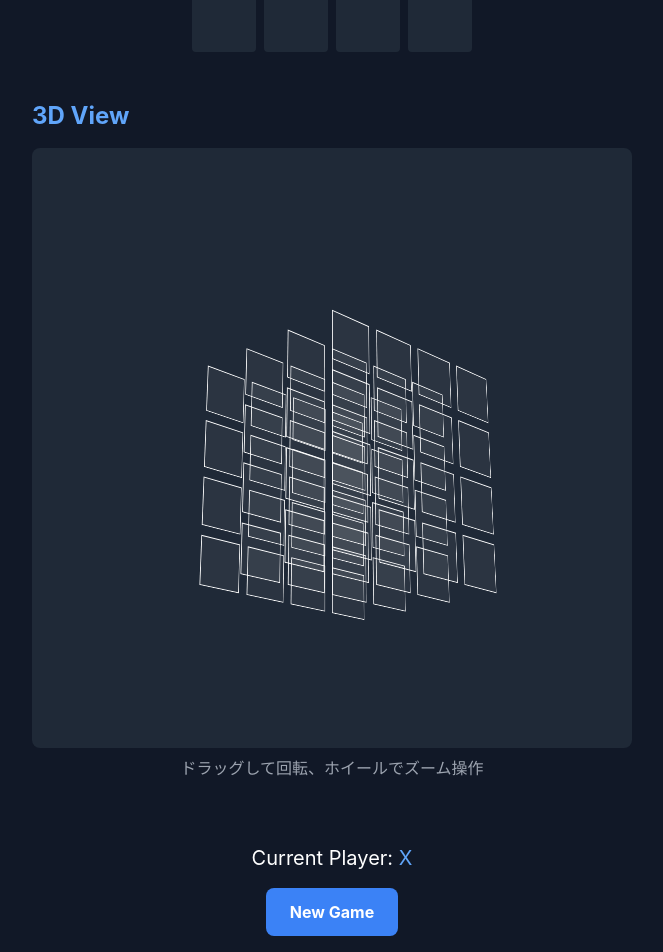
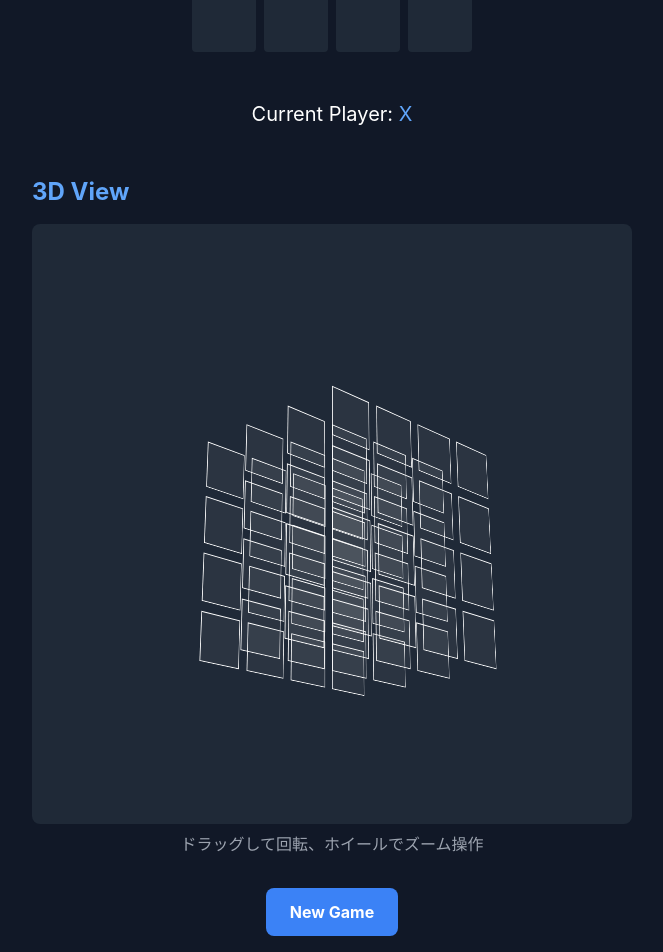
Before and after one commit to 0xEisuke/gomoku3d, a React (Create React App) app: page / in a window 1280 px wide. Shown: the part 388-1340 px from the top of the page, without its empty margins (308-971 px from the left). Built offline with nearby package versions, Linux system fonts and the light colour scheme.

Commit message:
change bestScore

```diff
--- a/src/gomoku3d.jsx
+++ b/src/gomoku3d.jsx
@@ -217,7 +217,7 @@ const getBestMove = (boardState, player, depth, alpha, beta, winPatterns) => {
       const result = getBestMove(boardState, opponent, depth - 1, alpha, beta, winPatterns);
       boardState[z][x][y] = null; // 戻す
 
-      if (result.score > bestScore) {
+      if (result.score >= bestScore) {
         bestScore = result.score;
         bestMove = [z, x, y];
       }
@@ -236,7 +236,7 @@ const getBestMove = (boardState, player, depth, alpha, beta, winPatterns) => {
       const result = getBestMove(boardState, opponent, depth - 1, alpha, beta, winPatterns);
       boardState[z][x][y] = null;
 
-      if (result.score < bestScore) {
+      if (result.score <= bestScore) {
         bestScore = result.score;
         bestMove = [z, x, y];
       }
@@ -521,6 +521,26 @@ const Game3D = () => {
         </div>
       </div>
 
+      {/* 勝利 or 現在のプレイヤー 表示: 2D と 3D の間に配置 */}
+      <div className="mb-8 text-center">
+        {winner ? (
+          <div className="text-2xl font-bold mb-4">
+            Player{' '}
+            <span className={winner === 'X' ? 'text-blue-400' : 'text-red-400'}>
+              {winner}
+            </span>{' '}
+            wins! 🎉
+          </div>
+        ) : (
+          <div className="text-xl mb-4">
+            Current Player:{' '}
+            <span className={currentPlayer === 'X' ? 'text-blue-400' : 'text-red-400'}>
+              {currentPlayer}
+            </span>
+          </div>
+        )}
+      </div>
+
       {/* 3D ビュー */}
       <div className="mb-8">
         <h2 className="text-2xl font-bold mb-4 text-blue-400">
@@ -620,21 +640,8 @@ const Game3D = () => {
         </p>
       </div>
 
-      {/* 勝敗とリセットボタン */}
-      <div className="mt-8 text-center">
-        {winner ? (
-          <div className="text-2xl font-bold mb-4">
-            Player {winner} wins! 🎉
-          </div>
-        ) : (
-          <div className="text-xl mb-4">
-            Current Player:{' '}
-            <span className={currentPlayer === 'X' ? 'text-blue-400' : 'text-red-400'}>
-              {currentPlayer}
-            </span>
-          </div>
-        )}
-
+        {/* リセットボタン */}
+        <div className="text-center">
             <button
                 className="px-6 py-3 bg-blue-500 hover:bg-blue-600 rounded-lg font-bold transition-colors"
                 onClick={resetGame}
```
Lines whose indentation alone changed are shown as unchanged.
